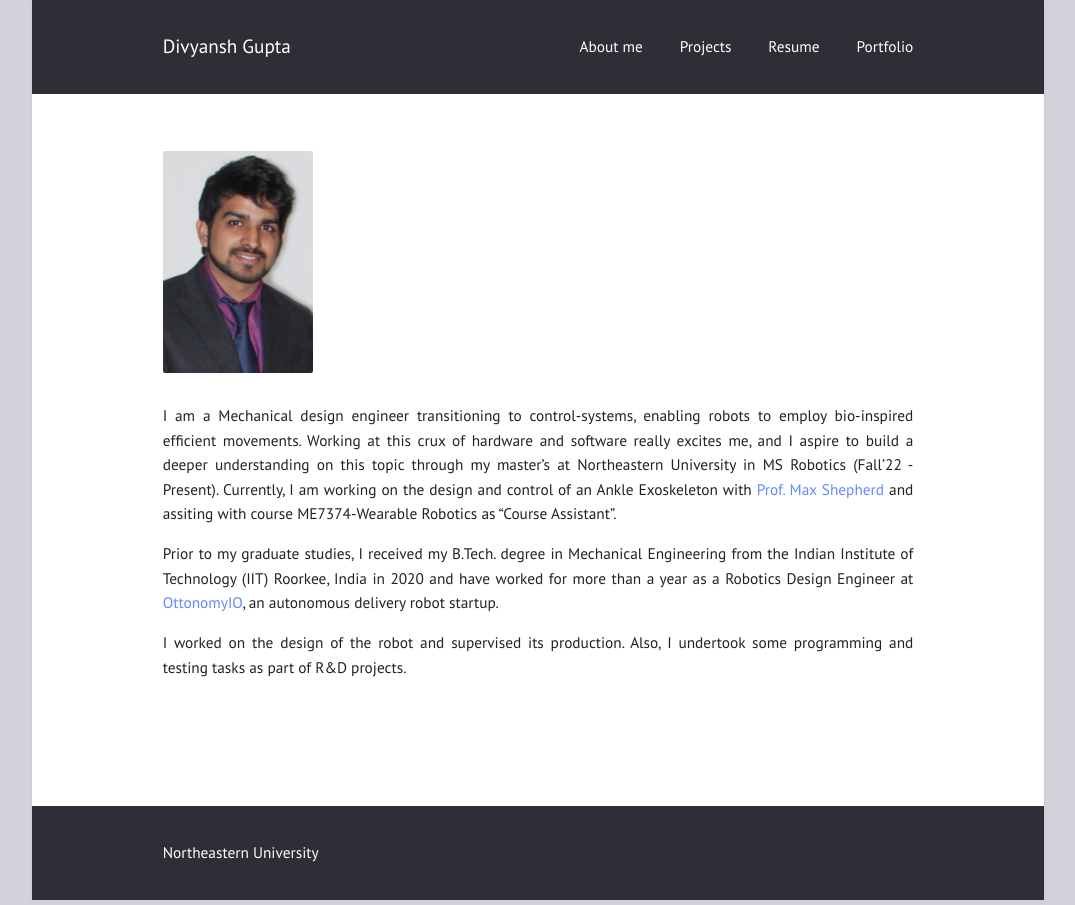
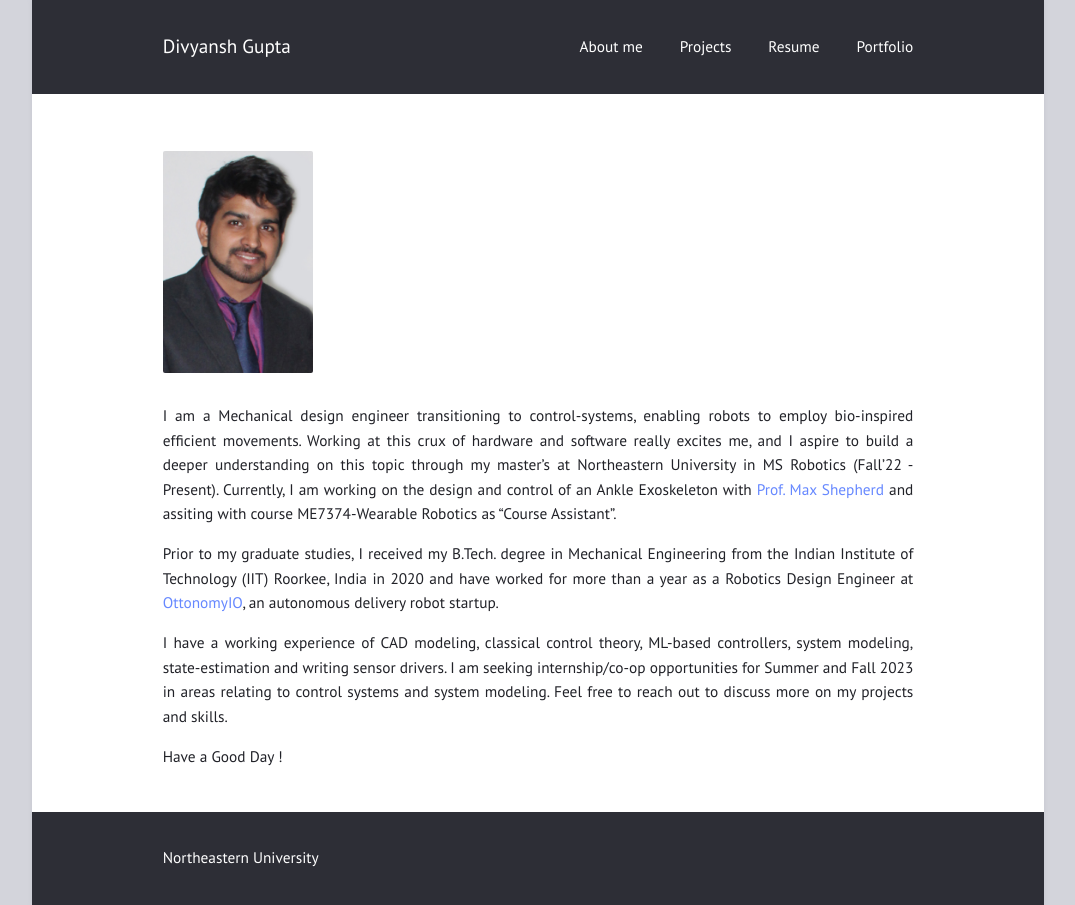
Before and after one commit to gupta-divy/gupta-divy.github.io, a Jekyll site: the page built from index.md, in a window 1280 px wide. Shown: the whole page, without its empty margins (102-1177 px from the left). Built offline with Jekyll 4.4.1, drawn with Linux system fonts in a browser that asks for light colours.

Commit message:
Updated homepage

```diff
--- a/index.md
+++ b/index.md
@@ -2,13 +2,17 @@
 layout: page
 title: ""
 ---
+<center>
 <p align="center" width="100%">
     <img width="20%" src="/assets/my_photo.jpg">
 </p>
+</center>
 <!-- <img align="center" width="120" height="120" src="/assets/my_photo.jpg" style="padding-right: 15px; padding-left: 15px;"> -->
 
 I am a Mechanical design engineer transitioning to control-systems, enabling robots to employ bio-inspired efficient movements. Working at this crux of hardware and software really excites me, and I aspire to build a deeper understanding on this topic through my master's at Northeastern University in MS Robotics (Fall'22 - Present). Currently, I am working on the design and control of an Ankle Exoskeleton with [Prof. Max Shepherd](https://coe.northeastern.edu/people/shepherd-maxwell/) and assiting with course ME7374-Wearable Robotics as "Course Assistant".
 
 Prior to my graduate studies, I received my B.Tech. degree in Mechanical Engineering from the Indian Institute of Technology (IIT) Roorkee, India in 2020 and have worked for more than a year as a Robotics Design Engineer at [OttonomyIO](https://ottonomy.io/), an autonomous delivery robot startup.
 
-I worked on the design of the robot and supervised its production. Also, I undertook some programming and testing tasks as part of R&D projects.
+I have a working experience of CAD modeling, classical control theory, ML-based controllers, system modeling, state-estimation and writing sensor drivers. I am seeking internship/co-op opportunities for Summer and Fall 2023 in areas relating to control systems and system modeling. Feel free to reach out to discuss more on my projects and skills.
+
+Have a Good Day !
```
